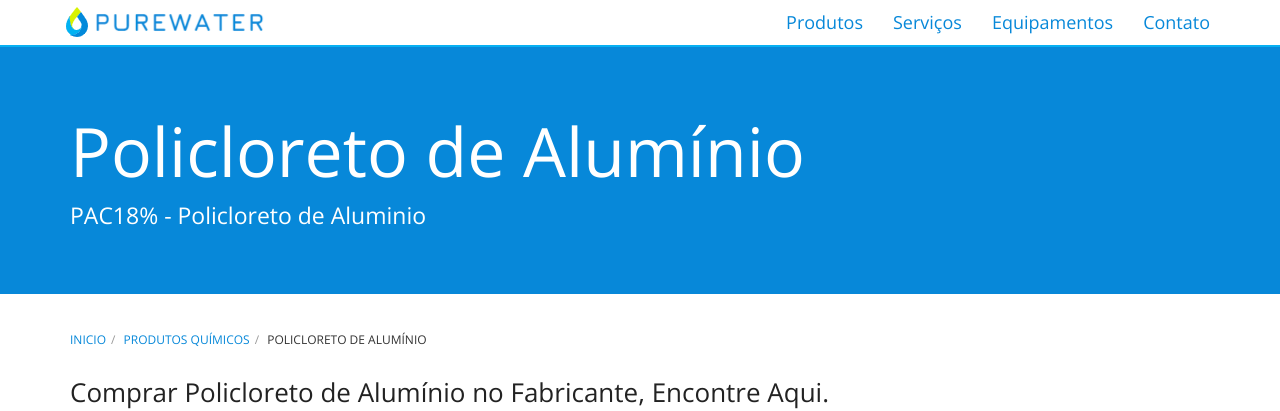
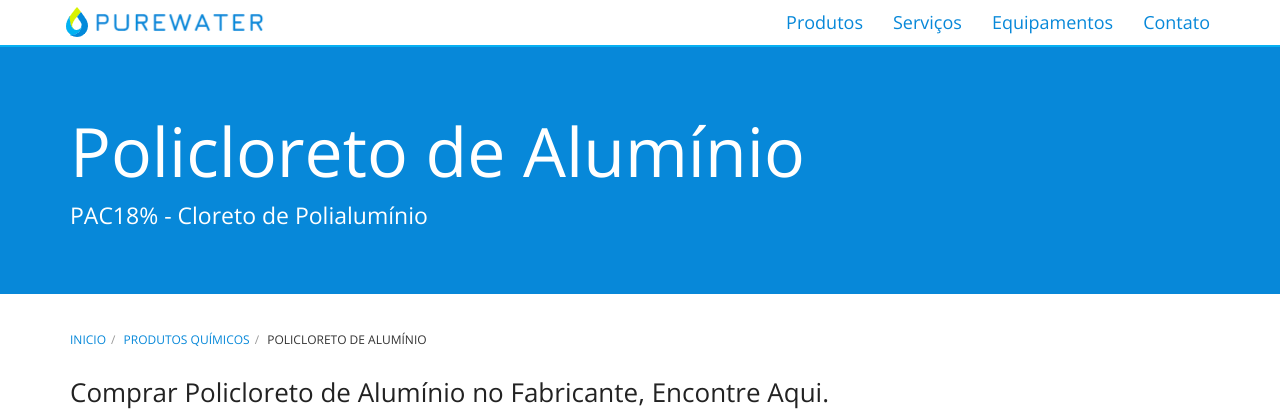
Before and after one commit to purewaterefluentes/purewaterefluentes.github.io, a Jekyll site: the page built from produtos/policloreto-de-aluminio.md, in a window 1280 px wide and 900 px high. Shown: the top 411 px of the window. Built offline with Jekyll 4.4.1, drawn with Linux system fonts in a browser that asks for light colours; nearby versions of some CDN libraries; library files that are not in the unit come from our copies.

Commit message:
Update policloreto-de-aluminio.md

```diff
--- a/produtos/policloreto-de-aluminio.md
+++ b/produtos/policloreto-de-aluminio.md
@@ -2,7 +2,7 @@
 layout: contato
 pageTitle: POLICLORETO DE ALUMÍNIO |PAC18% |PUREWATER EFLUENTES
 title: Policloreto de Alumínio
-subtitle: PAC18% - Policloreto de Aluminio
+subtitle: PAC18% - Cloreto de Polialumínio
 ---
 
 ### Comprar Policloreto de Alumínio no Fabricante, Encontre Aqui.
```
